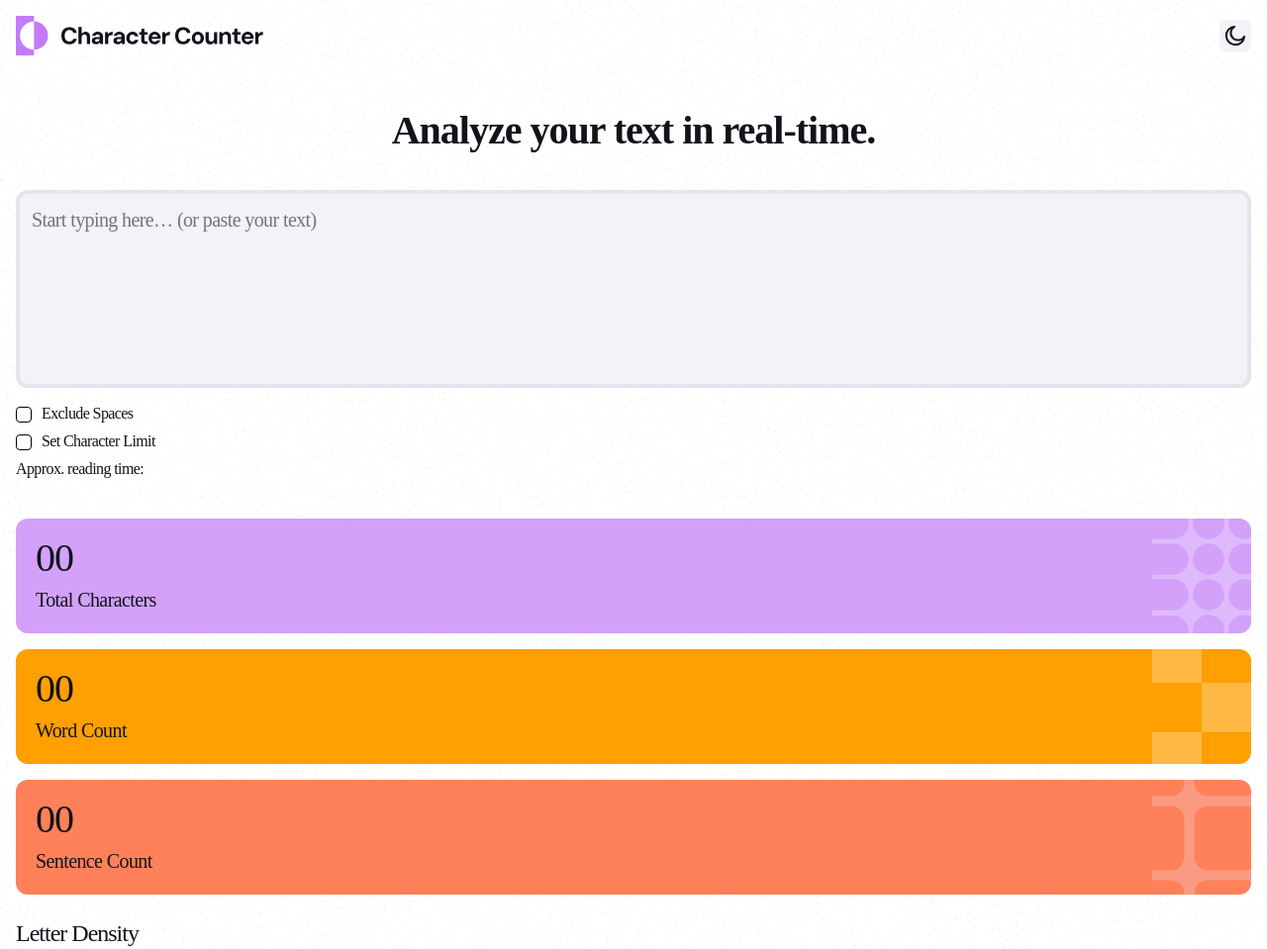
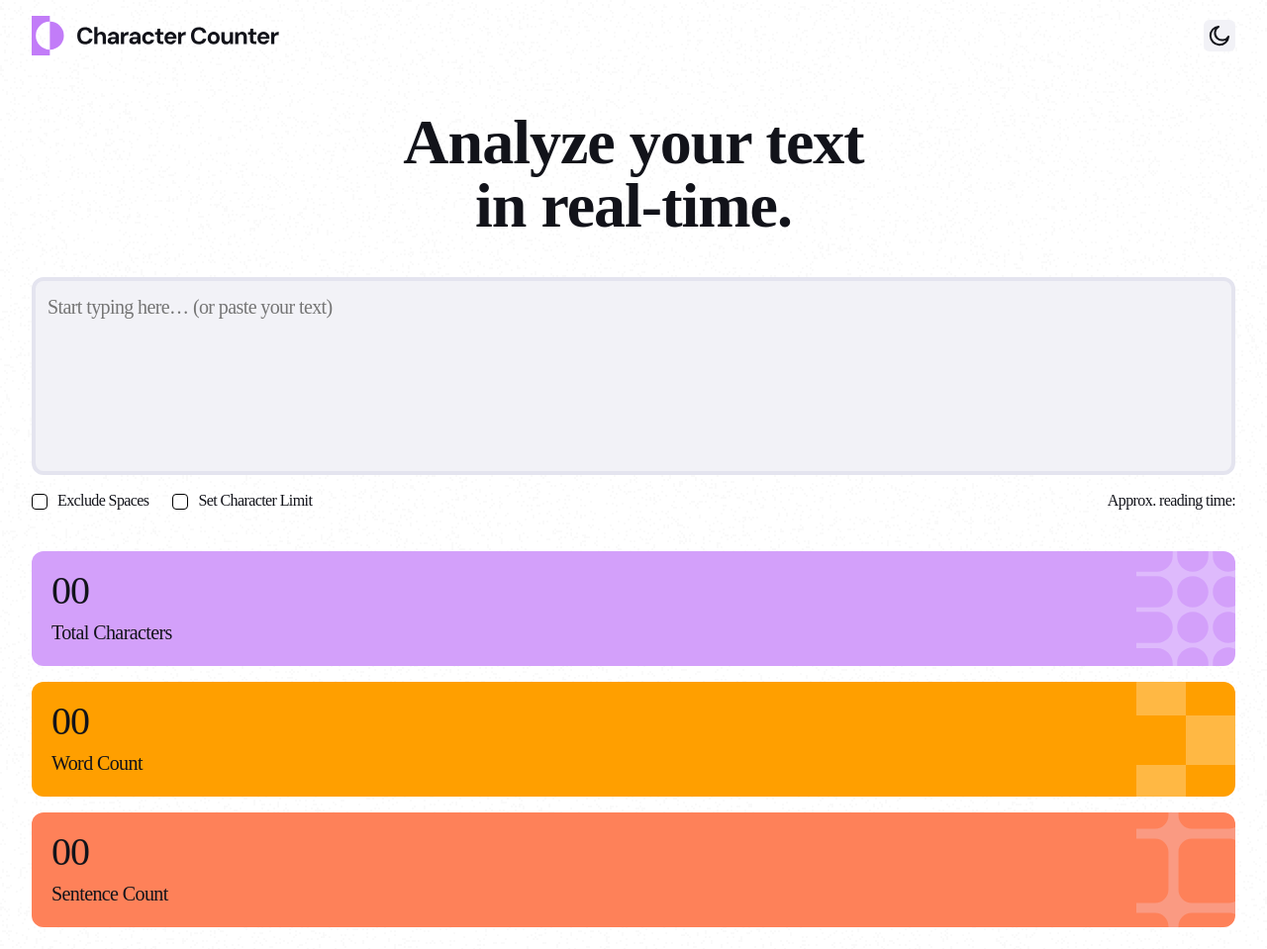
Before and after one commit to Oleksandr5768965/Character-Counter-App, a website built with Vite: page index.html in a window 1280 px wide. Shown: the top 959 px of the page at 99% size. Built offline with nearby package versions, Linux system fonts and the light colour scheme; files whose address does not match are found by name.

Commit message:
added:tablet media queries for header block

```diff
--- a/index.html
+++ b/index.html
@@ -15,7 +15,9 @@
             <img src="assets/images/icon-moon.svg" alt="Dark Mode Img">
          </button>
       </div>
-      <h1 class="header__title"> Analyze your text in real-time.</h1>
+      <div class="header__title-wrapper">
+        <h1 class="header__title"> Analyze your text in real-time.</h1>
+      </div>
       <div class="header__textarea-container">
         <textarea placeholder="Start typing here… (or paste your text)" name="text" id="text"></textarea>
         <div class="error-message">
@@ -34,7 +36,8 @@
             <span>Set Character Limit</span>
             <input type="number" id="set-limit-field">
           </div>
-          <p>Approx. reading time: <span class="reading-time"></span></p>
+          <div class="reading-time-container">Approx. reading time: <span class="reading-time"></span>
+          </div>
         </div>
       </div>
     </div>
--- a/src/js/text-reading-time.js
+++ b/src/js/text-reading-time.js
@@ -14,7 +14,7 @@ function getReadingTime(text) {
 
 textArea.addEventListener("input", () => {
   const readingTime = getReadingTime(textArea.value);
-  readingTimeEl.textContent = readingTime
-    ? `Approx reading: ${readingTime}`
-    : "";
+  readingTimeEl.textContent = readingTime;
+    // ? `Approx reading: ${readingTime}`
+    // : "";
 });
--- a/src/styles/base/_animations.scss
+++ b/src/styles/base/_animations.scss
@@ -8,6 +8,7 @@
     100% { -webkit-transform: rotateY(180deg); transform: rotateY(180deg); }
 }
 @keyframes flip-vertical-right {
-    0% { -webkit-transform: rotateY(0); transform: rotateY(0); }
+    0% { -webkit-transform: rotateY(0); transform: rotateY(0);
+    }
     100% { -webkit-transform: rotateY(180deg); transform: rotateY(180deg); }
 }
--- a/src/styles/base/_basic.scss
+++ b/src/styles/base/_basic.scss
@@ -1,6 +1,7 @@
 @use "../base/variables" as *;
 @use "../base/mixins" as *;
 @use "../base/functions" as *;
+@use "../base/media-queries" as *;
 
 .container {
     padding: 0 rem(16) 0 rem(16);
@@ -11,3 +12,14 @@ body {
     @include text-preset4;
     background:url("../../../assets/images/bg-light-theme.png");
 }
+@include tablet-media {
+    .container {
+        padding: 0 rem(32) 0 rem(32);
+    }
+}
+
+@include desktop-media {
+    .container {
+        padding: 0 rem(225) 0 rem(225);
+    }
+}
--- /dev/null
+++ b/src/styles/base/_media-queries.scss
@@ -0,0 +1,15 @@
+@use "../base/variables" as *;
+@use "../base/mixins" as *;
+@use "../base/functions" as *;
+
+@mixin tablet-media {
+    @media (min-width: $tablet) {
+        @content;
+    }
+}
+
+@mixin desktop-media {
+    @media (min-width: $desktop) {
+        @content;
+    }
+}
--- a/src/styles/base/_variables.scss
+++ b/src/styles/base/_variables.scss
@@ -14,3 +14,8 @@ $yellow500:#FF9F00;
 
 $orange500:#FE8159;
 $orange800:#DA3701;
+
+// breakpoints for media queries
+
+$tablet:768px;
+$desktop:1440px;
--- a/src/styles/layout/_header.scss
+++ b/src/styles/layout/_header.scss
@@ -1,6 +1,7 @@
 @use "../base/variables" as *;
 @use "../base/mixins" as *;
 @use "../base/functions" as *;
+@use "../base/media-queries" as *;
 
 .header {
     &__top {
@@ -129,3 +130,28 @@
                  // CHECKBOXS CUSTOMISATION
 
 @keyframes jelly { from { transform: scale(1, 1); } 30% { transform: scale(1.25, 0.75); } 40% { transform: scale(0.75, 1.25); } 50% { transform: scale(1.15, 0.85); } 65% { transform: scale(0.95, 1.05); } 75% { transform: scale(1.05, 0.95); } to { transform: scale(1, 1); }  }
+
+@include tablet-media {
+    .header {
+        &__title {
+            width:530px;
+            @include text-preset1;
+        }
+        &__title-wrapper {
+            display:flex;
+            justify-content: center;
+        }
+        &__textarea-container {
+            &--checkboxes {
+                flex-direction: row;
+                justify-content: flex-start;
+                .reading-time-container {
+                    margin-left:auto;
+                }
+            }
+        }
+        &__textarea-checkbox:first-child {
+            margin-right: rem(24);
+        }
+    }
+}
--- a/src/styles/main.scss
+++ b/src/styles/main.scss
@@ -7,6 +7,7 @@
 @use "base/basic";
 @use "base/fonts";
 @use "base/dark-mode";
+@use "base/media-queries";
 
 @use "layout/header";
 @use "layout/results";
```
Also changed, not shown: src/styles/base/_mixins.scss (line endings or trailing spaces), src/styles/main.css.
